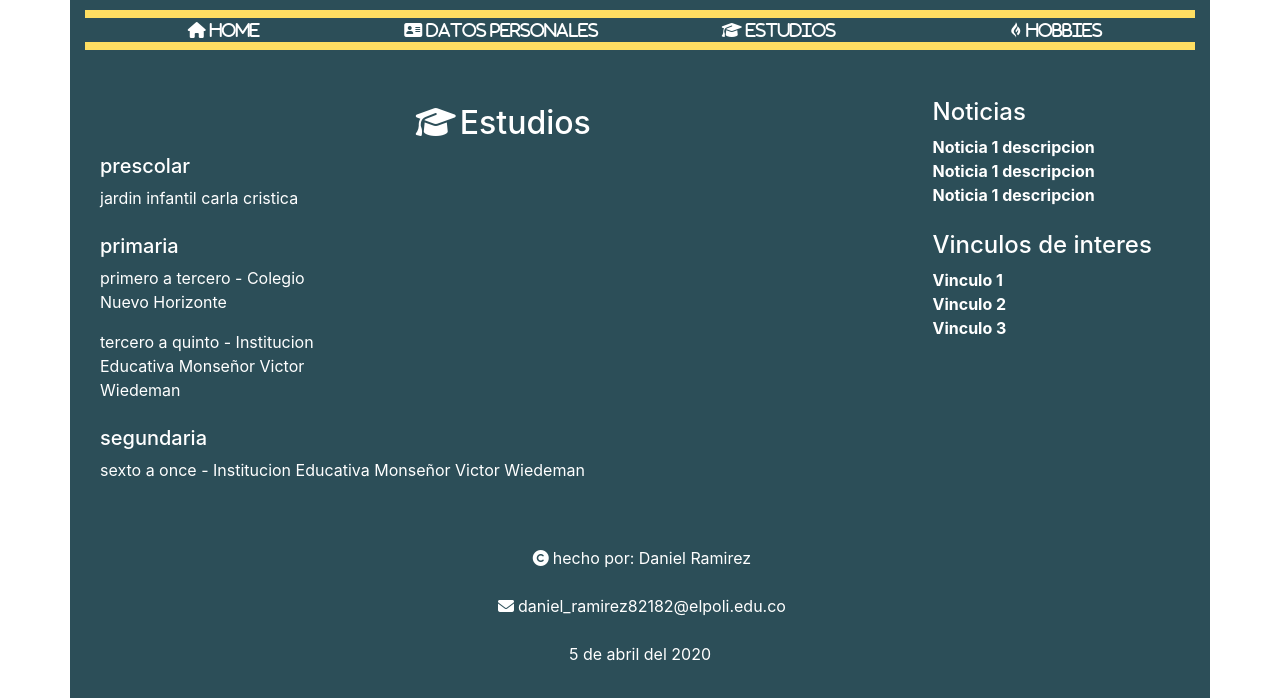
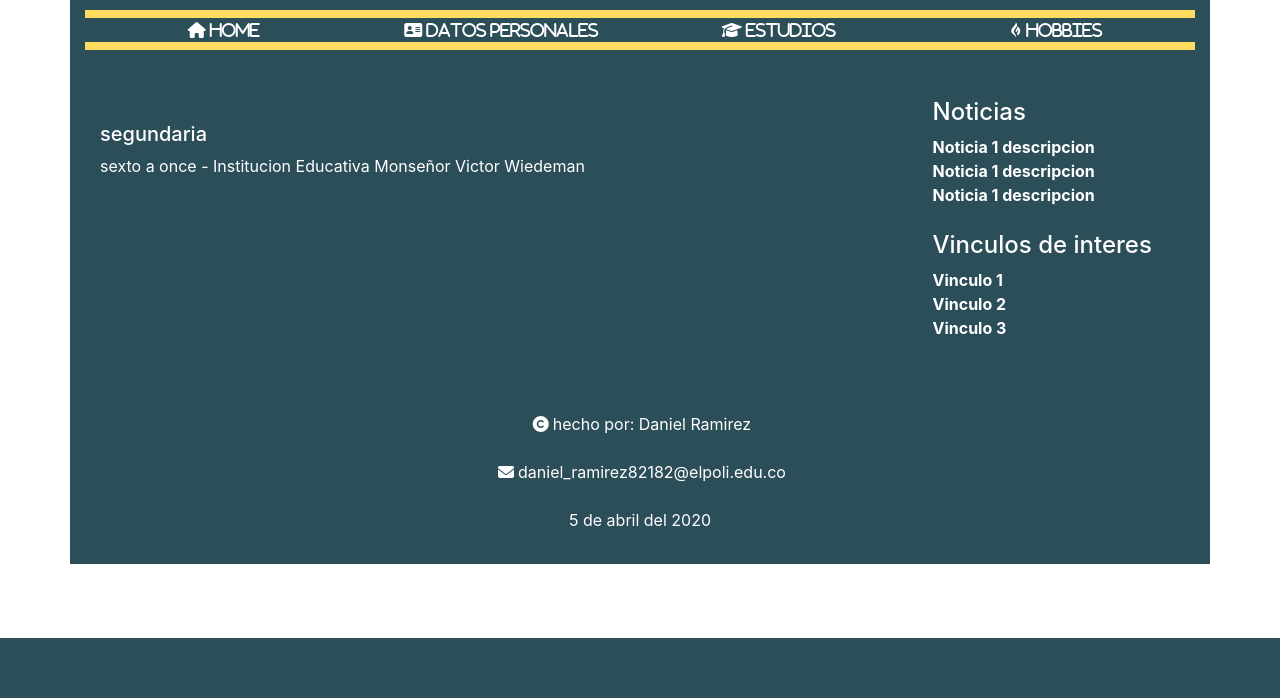
Before and after one commit to DanielRamirez1023/primer-bootstrap, a plain HTML site: page secciones/Estudios.html in a window 1280 px wide. Shown: the part 162-860 px from the top of the page. After the commit the page ends 800 px from the top, so only its background shows below. Drawn offline with Linux system fonts and the light colour scheme.

Commit message:
pagina web

```diff
--- a/css/style.css
+++ b/css/style.css
@@ -69,13 +69,3 @@ h10{
 p b{
     color: #ffde62;
 }
-
-#prescolar{
-    width: 33.3%;
-    margin: 0;
-}
-
-#primaria{
-    width: 30%;
-    margin: 0;
-}
--- a/secciones/Estudios.html
+++ b/secciones/Estudios.html
@@ -68,19 +68,6 @@
                             <!-- termina barra de navegacion-->
                             <div class="row home-columna my-5">
                                 <div class="col-lg-9 ">
-                                    <h2><i class="fas fa-graduation-cap mx-1 my-2"></i>Estudios</h2>
-
-                                    <div id="prescolar">
-                                    <h5> prescolar </h5>
-                                    <p> jardin infantil carla cristica</p>
-                                    </div>
-
-                                    <div id="primaria" class="mt-4">
-                                        <h5> primaria </h5>
-                                        <p>primero a tercero - Colegio Nuevo Horizonte</p>
-                                        <p>tercero a quinto - Institucion Educativa Monseñor Victor Wiedeman</p>
-                                    </div>
-
                                     <div class="mt-4">
                                         <h5> segundaria </h5>
                                         <p>sexto a once - Institucion Educativa Monseñor Victor Wiedeman</p>
```
